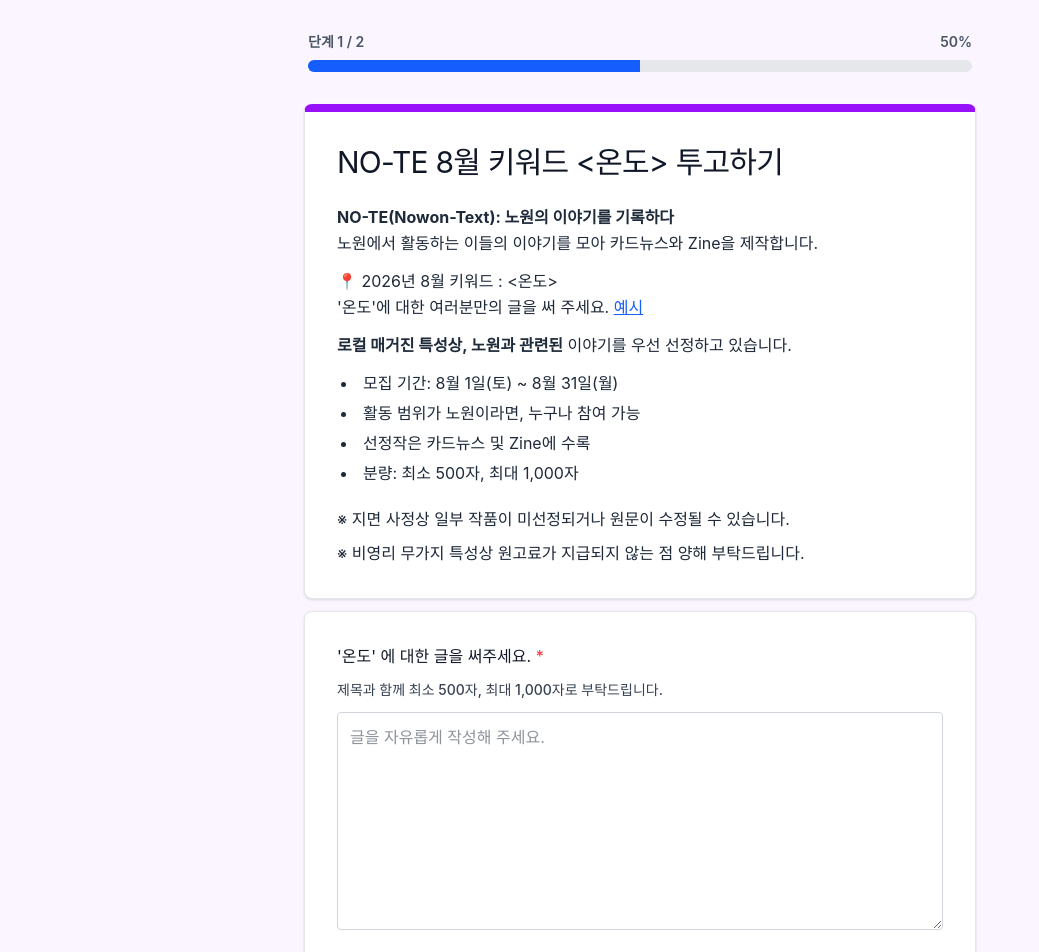
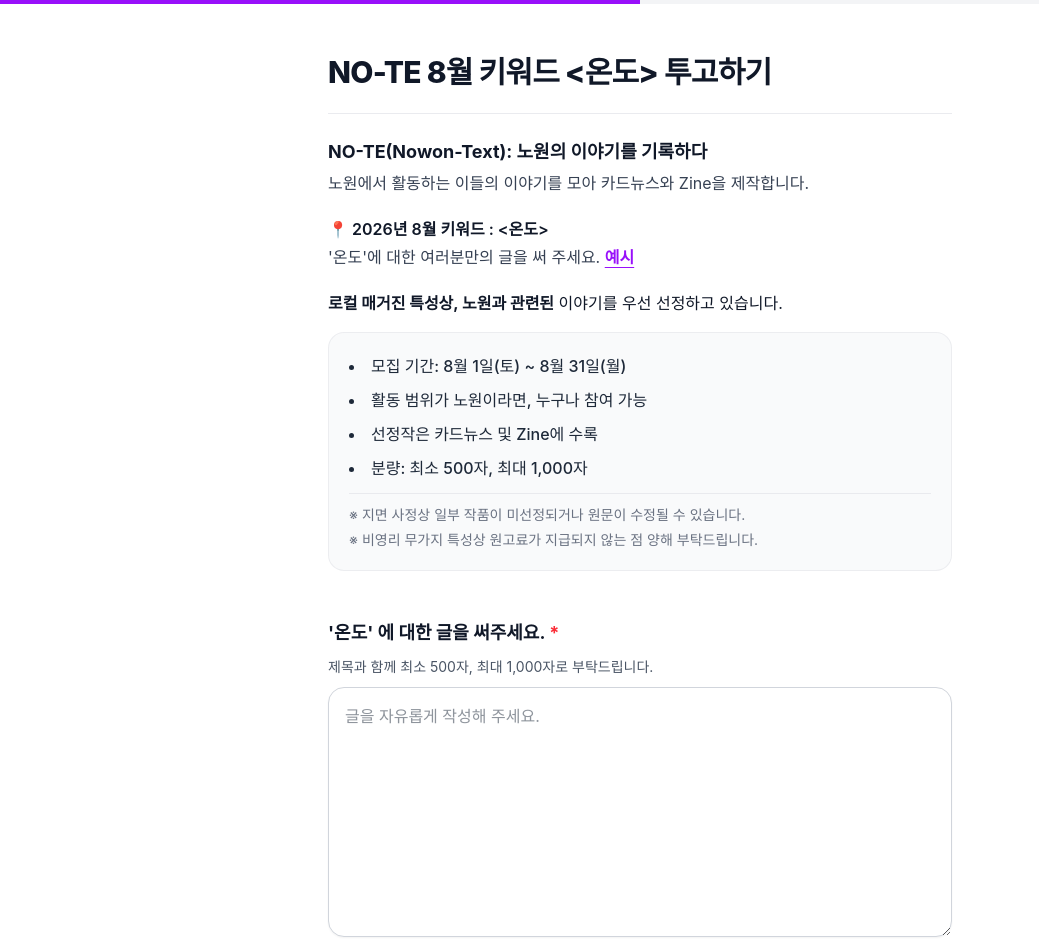
Before and after one commit to GoranKim0518/Aug_zine_form, a React (Vite) app: page / in a window 1280 px wide. Shown: the top 952 px of the page, without its empty margins (0-1039 px from the left). Built offline with nearby package versions, Linux system fonts and the light colour scheme; no server answers.

Commit message:
feat: apply tally type form design

```diff
--- a/src/App.jsx
+++ b/src/App.jsx
@@ -14,21 +14,16 @@ import {
 
 export default function App() {
   const [currentStep, setCurrentStep] = useState(1);
-
-  // LocalStorage 커스텀 훅 적용 (새로고침 시 데이터 유지)
   const [formData, setFormData, removeFormData] = useLocalStorage('submit_form_data', {});
-
   const [isSubmitting, setIsSubmitting] = useState(false);
   const [submitError, setSubmitError] = useState(null);
 
   const TOTAL_STEPS = 2;
 
-  // 1. 최초 접속 트래킹
   useEffect(() => {
     trackPageOpen();
   }, []);
 
-  // 2. 단계 이동 시 GTM DataLayer 이벤트 전송
   useEffect(() => {
     if (currentStep === 1) {
       trackStep1View();
@@ -37,7 +32,6 @@ export default function App() {
     }
   }, [currentStep]);
 
-  // 3. 작성 중 페이지 이탈(새로고침/탭 닫기) 방지 경고
   useEffect(() => {
     const handleBeforeUnload = (e) => {
       if (Object.keys(formData).length > 0 && currentStep <= TOTAL_STEPS) {
@@ -128,17 +122,14 @@ export default function App() {
   };
 
   return (
-    <main className="min-h-screen bg-purple-50 py-8 px-4 flex justify-center items-start">
-      <div className="w-full max-w-2xl space-y-3">
-        {/* ProgressBar 위치 조정:
-            독립 카드가 아니라 폼 컴포넌트 바로 위 상단에 미니멀하게 배치하여
-            전체 스크롤 길이를 줄이고 인지적 부담을 줄임 */}
-        {currentStep <= TOTAL_STEPS && (
-          <div className="px-1 mb-1">
-            <ProgressBar currentStep={currentStep} totalSteps={TOTAL_STEPS} />
-          </div>
-        )}
+    <main className="min-h-screen bg-white text-gray-900 antialiased selection:bg-purple-100">
+      {/* Sticky 프로그레스 바 */}
+      {currentStep <= TOTAL_STEPS && (
+        <ProgressBar currentStep={currentStep} totalSteps={TOTAL_STEPS} />
+      )}
 
+      {/* 모바일 화면 전체 너비 활용: px-4 (16px), py-6 (아이폰 13 해상도 기준 여백 비율) */}
+      <div className="w-full max-w-2xl mx-auto px-4 sm:px-6 py-6 sm:py-12 pb-16">
         {currentStep === 1 && (
           <Step1
             onNext={handleNextStep}
--- a/src/components/ProgressBar.jsx
+++ b/src/components/ProgressBar.jsx
@@ -2,14 +2,10 @@ export default function ProgressBar({ currentStep, totalSteps }) {
   const percentage = (currentStep / totalSteps) * 100;
 
   return (
-    <div className="w-full mb-8">
-      <div className="flex justify-between mb-2 text-sm font-semibold text-gray-600">
-        <span>단계 {currentStep} / {totalSteps}</span>
-        <span>{Math.round(percentage)}%</span>
-      </div>
-      <div className="w-full bg-gray-200 h-3 rounded-full overflow-hidden">
+    <div className="sticky top-0 left-0 w-full z-50 bg-white/80 backdrop-blur-md pt-[env(safe-area-inset-top)]">
+      <div className="w-full h-1 bg-gray-100">
         <div
-          className="bg-blue-600 h-full transition-all duration-300 ease-out"
+          className="bg-purple-600 h-full transition-all duration-300 ease-out"
           style={{ width: `${percentage}%` }}
         />
       </div>
--- a/src/components/Step1.jsx
+++ b/src/components/Step1.jsx
@@ -22,7 +22,6 @@ export default function Step1({ onNext, onUpdate, defaultValues }) {
     mode: 'onChange',
   });
 
-  // LocalStorage 등 외부 데이터가 최초에 동적으로 로드될 때 1회만 폼 값 동기화
   const isInitialized = useRef(false);
   useEffect(() => {
     if (!isInitialized.current && defaultValues?.content) {
@@ -35,12 +34,11 @@ export default function Step1({ onNext, onUpdate, defaultValues }) {
   const charCount = contentValue.length;
   const isValidLength = charCount >= 500 && charCount <= 1000;
 
-  // contentValue가 변경될 때만 부모에 업데이트 알림
   useEffect(() => {
     if (typeof onUpdate === 'function') {
       onUpdate({ content: contentValue });
     }
-  }, [contentValue]); // onUpdate는 부모에서 useCallback처리가 안 되어있을 수 있으므로 제거하거나 값만 추적
+  }, [contentValue]);
 
   const onSubmit = (data) => {
     if (isValidLength) {
@@ -56,52 +54,76 @@ export default function Step1({ onNext, onUpdate, defaultValues }) {
   };
 
   return (
-    <div className="max-w-2xl mx-auto space-y-3">
-      <form onSubmit={handleSubmit(onSubmit, onError)} className="space-y-3">
-        {/* 상단 메인 카드 */}
-        <div className="bg-white rounded-lg border border-gray-200 border-t-8 border-t-purple-600 p-6 sm:p-8 shadow-sm">
-          <h1 className="text-2xl sm:text-3xl font-normal text-gray-900 mb-6 tracking-tight">
+    <div className="max-w-2xl mx-auto">
+      <form onSubmit={handleSubmit(onSubmit, onError)} className="space-y-8 sm:space-y-10">
+
+        {/* 상단 메인 안내 영역 (타이틀 구분감 및 행간 최적화) */}
+        <div className="space-y-6">
+
+          {/* 1. 메인 타이틀: 굵기와 구분선으로 본문과 명확히 구별 */}
+          <div className="border-b border-gray-200/80 pb-5">
+            <h1 className="text-2xl sm:text-3xl font-extrabold tracking-tight text-gray-900 leading-snug">
               NO-TE 8월 키워드 &lt;온도&gt; 투고하기
             </h1>
-
-          <div className="text-sm sm:text-base text-gray-800 leading-relaxed space-y-3">
-            <div>
-              <b>NO-TE(Nowon-Text): 노원의 이야기를 기록하다</b><br />
-              노원에서 활동하는 이들의 이야기를 모아 카드뉴스와 Zine을 제작합니다.
           </div>
 
-            <div>
-              📍 2026년 8월 키워드 : &lt;온도&gt;<br />
+          {/* 2. 본문 설명 영역: 단락 간격(space-y-4)과 행간(leading-relaxed) 부여 */}
+          <div className="text-base sm:text-base text-gray-800 leading-relaxed space-y-4">
+
+            {/* 서브 섹션 1 */}
+            <div className="space-y-1">
+              <b className="block text-gray-900 font-bold text-base sm:text-lg">
+                NO-TE(Nowon-Text): 노원의 이야기를 기록하다
+              </b>
+              <p className="text-gray-700">
+                노원에서 활동하는 이들의 이야기를 모아 카드뉴스와 Zine을 제작합니다.
+              </p>
+            </div>
+
+            {/* 서브 섹션 2 */}
+            <div className="pt-1">
+              <span className="font-semibold text-gray-900">📍 2026년 8월 키워드 : &lt;온도&gt;</span>
+              <p className="pt-0.5 text-gray-700">
                 '온도'에 대한 여러분만의 글을 써 주세요.{' '}
-              <a href="#" title="에디터가 드리는 힌트!" className="text-blue-600 underline">
+                <a
+                  href="#"
+                  title="에디터가 드리는 힌트!"
+                  className="text-purple-600 font-semibold underline underline-offset-4 hover:text-purple-800 transition-colors"
+                >
                   예시
                 </a>
+              </p>
             </div>
 
-            <div>
+            {/* 서브 섹션 3 */}
+            <div className="pt-1 text-gray-900">
               <strong>로컬 매거진 특성상, 노원과 관련된</strong> 이야기를 우선 선정하고 있습니다.
             </div>
 
-            <ul className="list-disc list-inside space-y-1 pl-1">
+            {/* 안내 관련 박스 */}
+            <div className="p-4 sm:p-5 bg-gray-50/90 border border-gray-200/70 rounded-2xl space-y-3 mt-2">
+              <ul className="list-disc list-inside space-y-2 text-sm sm:text-base text-gray-800 font-medium leading-relaxed">
                 <li>모집 기간: 8월 1일(토) ~ 8월 31일(월)</li>
                 <li>활동 범위가 노원이라면, 누구나 참여 가능</li>
                 <li>선정작은 카드뉴스 및 Zine에 수록</li>
                 <li>분량: 최소 500자, 최대 1,000자</li>
               </ul>
 
-            <div className="space-y-2 pt-2">
+              <div className="space-y-1 pt-2.5 border-t border-gray-200/80 text-xs sm:text-sm text-gray-500 leading-normal">
                 <p>※ 지면 사정상 일부 작품이 미선정되거나 원문이 수정될 수 있습니다.</p>
                 <p>※ 비영리 무가지 특성상 원고료가 지급되지 않는 점 양해 부탁드립니다.</p>
               </div>
             </div>
+
+          </div>
         </div>
 
         {/* 입력 카드 영역 */}
-        <div className="bg-white rounded-lg border border-gray-200 p-6 sm:p-8 shadow-sm space-y-3">
-          <label htmlFor="content-input" className="block text-base font-normal text-gray-900">
+        <div className="space-y-2.5 pt-2">
+          <label htmlFor="content-input" className="block text-base sm:text-lg font-bold text-gray-900">
             '온도' 에 대한 글을 써주세요. <span className="text-red-500">*</span>
           </label>
-          <div className="text-xs sm:text-sm text-gray-700 font-medium">
+          <div className="text-sm text-gray-600">
             제목과 함께 최소 500자, 최대 1,000자로 부탁드립니다.
           </div>
 
@@ -114,29 +136,29 @@ export default function Step1({ onNext, onUpdate, defaultValues }) {
             })}
             onFocus={() => trackFieldFocus('content', 1)}
             onBlur={() => trackFieldBlur('content', 1, charCount > 0)}
-            rows={8}
+            rows={9}
             placeholder="글을 자유롭게 작성해 주세요."
-            className="w-full p-3 text-sm sm:text-base text-gray-800 bg-white border border-gray-300 rounded focus:outline-none focus:border-purple-600 focus:ring-1 focus:ring-purple-600 transition-colors resize-y"
+            className="w-full p-4 text-base text-gray-800 bg-white border border-gray-300 rounded-2xl focus:outline-none focus:border-purple-600 focus:ring-2 focus:ring-purple-600/20 transition-all resize-y shadow-xs"
           />
 
-          <div className="flex justify-between items-center text-xs sm:text-sm pt-1">
+          <div className="flex justify-between items-center text-sm pt-0.5">
             <div>
               <ErrorMessage message={errors.content?.message} />
             </div>
-            <div className={`font-normal ${!isValidLength ? 'text-gray-400' : 'text-purple-600'}`}>
+            <div className={`font-mono text-xs sm:text-sm ${!isValidLength ? 'text-gray-400' : 'text-purple-600 font-bold'}`}>
               {charCount} / 1000자 (최소 500자)
             </div>
           </div>
         </div>
 
         {/* 하단 버튼 */}
-        <div className="flex justify-end items-center pt-2">
+        <div className="pt-2">
           <button
             type="submit"
             disabled={!isValidLength}
-            className={`px-6 py-2.5 rounded font-medium text-sm transition-colors ${
+            className={`w-full sm:w-auto sm:ml-auto flex items-center justify-center min-h-12.5 px-8 py-3 rounded-xl font-bold text-base transition-all duration-200 ${
               isValidLength
-                ? 'bg-purple-600 text-white hover:bg-purple-700 shadow-sm cursor-pointer'
+                ? 'bg-purple-600 text-white hover:bg-purple-700 active:scale-[0.99] shadow-md cursor-pointer'
                 : 'bg-gray-200 text-gray-400 cursor-not-allowed'
             }`}
           >
--- a/src/components/Step2.jsx
+++ b/src/components/Step2.jsx
@@ -32,7 +32,6 @@ export default function Step2({
     mode: 'onChange',
   });
 
-  // 무한 리렌더링 방지: 최초 1회만 reset
   const isInitialized = useRef(false);
   useEffect(() => {
     if (!isInitialized.current && defaultValues && Object.keys(defaultValues).length > 0) {
@@ -67,25 +66,25 @@ export default function Step2({
   };
 
   return (
-    <div className="max-w-2xl mx-auto space-y-3">
-      <form onSubmit={handleSubmit(onSubmit, onError)} className="space-y-3">
-        {/* 구글 폼 섹션 2 안내 카드 (뱃지 제거 및 슬림 패딩 적용) */}
-        <div className="bg-white rounded-lg border border-gray-200 p-5 sm:p-6 shadow-sm space-y-1.5">
-          <h1 className="text-base text-gray-900 font-normal leading-relaxed">
+    <div className="max-w-2xl mx-auto">
+      <form onSubmit={handleSubmit(onSubmit, onError)} className="space-y-6 sm:space-y-8">
+        {/* 구글 폼 섹션 2 안내 카드 */}
+        <div className="space-y-1 border-b border-gray-200/80 pb-4">
+          <h1 className="text-base sm:text-lg text-gray-900 font-bold leading-relaxed">
             Zine(매거진)과 인스타그램 카드뉴스 제작에 필요한 정보들을 위한 페이지입니다.
           </h1>
-          <p className="text-xs sm:text-sm text-gray-600 leading-relaxed">
+          <p className="text-sm text-gray-600 leading-relaxed">
             Zine·카드뉴스 제작용으로만 활용되며, 배포 완료 후 즉시 폐기됩니다.
           </p>
         </div>
 
         {/* 1. 필명 및 소개 */}
-        <div className="bg-white rounded-lg border border-gray-200 p-6 sm:p-8 shadow-sm space-y-3">
-          <label htmlFor="bio-input" className="block text-base font-normal text-gray-900">
+        <div className="space-y-1.5">
+          <label htmlFor="bio-input" className="block text-base font-bold text-gray-900">
             필명 및 한줄소개 <span className="text-red-500">*</span>
           </label>
 
-          <div className="text-xs sm:text-sm text-gray-700 font-medium leading-relaxed">
+          <div className="text-sm text-gray-600 leading-relaxed">
             글과 함께 게재할 필명을 남겨주세요. 본명과 닉네임 모두 가능합니다.
           </div>
 
@@ -98,18 +97,18 @@ export default function Step2({
             onFocus={() => trackFieldFocus('bio', 2)}
             onBlur={(e) => trackFieldBlur('bio', 2, e.target.value.length > 0)}
             placeholder="예: 노유캐 / 일상의 순간을 기록합니다."
-            className="w-full p-3 text-sm sm:text-base text-gray-800 bg-white border border-gray-300 rounded focus:outline-none focus:border-purple-600 focus:ring-1 focus:ring-purple-600 transition-colors"
+            className="w-full h-12 px-3.5 text-base text-gray-800 bg-white border border-gray-300 rounded-xl focus:outline-none focus:border-purple-600 focus:ring-2 focus:ring-purple-600/20 transition-all shadow-xs"
           />
           <ErrorMessage message={errors.bio?.message} />
         </div>
 
         {/* 2. 전화번호 (선택 항목) */}
-        <div className="bg-white rounded-lg border border-gray-200 p-6 sm:p-8 shadow-sm space-y-3">
-          <label htmlFor="phone-input" className="block text-base font-normal text-gray-900">
+        <div className="space-y-1.5">
+          <label htmlFor="phone-input" className="block text-base font-bold text-gray-900">
             전화번호 <span className="text-gray-500 font-normal">(선택)</span>
           </label>
 
-          <div className="text-xs sm:text-sm text-gray-700 font-medium leading-relaxed">
+          <div className="text-sm text-gray-600 leading-relaxed">
             투고 결과 안내 및 Zine 수령을 위한 연락처입니다. (접수 후 20일 이내 안내)
           </div>
 
@@ -127,18 +126,18 @@ export default function Step2({
             onFocus={() => trackFieldFocus('phone', 2)}
             onBlur={(e) => trackFieldBlur('phone', 2, e.target.value.length > 0)}
             placeholder="010-1234-5678"
-            className="w-full p-3 text-sm sm:text-base text-gray-800 bg-white border border-gray-300 rounded focus:outline-none focus:border-purple-600 focus:ring-1 focus:ring-purple-600 transition-colors"
+            className="w-full h-12 px-3.5 text-base text-gray-800 bg-white border border-gray-300 rounded-xl focus:outline-none focus:border-purple-600 focus:ring-2 focus:ring-purple-600/20 transition-all shadow-xs"
           />
           <ErrorMessage message={errors.phone?.message} />
         </div>
 
         {/* 3. 인스타그램 계정 */}
-        <div className="bg-white rounded-lg border border-gray-200 p-6 sm:p-8 shadow-sm space-y-3">
-          <label htmlFor="instagram-input" className="block text-base font-normal text-gray-900">
+        <div className="space-y-1.5">
+          <label htmlFor="instagram-input" className="block text-base font-bold text-gray-900">
             인스타그램 계정 <span className="text-gray-500 font-normal">(선택)</span>
           </label>
 
-          <div className="text-xs sm:text-sm text-gray-700 font-medium leading-relaxed">
+          <div className="text-sm text-gray-600 leading-relaxed">
             적어주신 분에 한하여, 인스타그램 카드뉴스와 Zine에 필명과 함께 게재됩니다.
           </div>
 
@@ -151,39 +150,50 @@ export default function Step2({
             onFocus={() => trackFieldFocus('instagram', 2)}
             onBlur={(e) => trackFieldBlur('instagram', 2, e.target.value.length > 0)}
             placeholder="@username"
-            className="w-full p-3 text-sm sm:text-base text-gray-800 bg-white border border-gray-300 rounded focus:outline-none focus:border-purple-600 focus:ring-1 focus:ring-purple-600 transition-colors"
+            className="w-full h-12 px-3.5 text-base text-gray-800 bg-white border border-gray-300 rounded-xl focus:outline-none focus:border-purple-600 focus:ring-2 focus:ring-purple-600/20 transition-all shadow-xs"
           />
         </div>
 
         {/* 4. 유입 경로 */}
-        <div className="bg-white rounded-lg border border-gray-200 p-6 sm:p-8 shadow-sm space-y-3">
-          <label className="block text-base font-normal text-gray-900">
+        <div className="space-y-2.5">
+          <label className="block text-base font-bold text-gray-900">
             유입 경로 <span className="text-red-500">*</span>
           </label>
-          <div className="space-y-2.5 pt-1">
-            {['인스타그램', '지인 추천', '에브리타임', '기타'].map((option) => (
-              <label key={option} className="flex items-center space-x-3 cursor-pointer">
+
+          <div className="grid grid-cols-2 gap-2">
+            {['인스타그램', '지인 추천', '에브리타임', '기타'].map((option) => {
+              const isChecked = selectedSource === option;
+              return (
+                <label
+                  key={option}
+                  className={`flex items-center justify-center h-12 px-3 rounded-xl border text-sm sm:text-base font-medium cursor-pointer transition-all active:scale-[0.98] select-none ${
+                    isChecked
+                      ? 'border-purple-600 bg-purple-50 text-purple-700 font-bold shadow-xs'
+                      : 'border-gray-200 bg-white text-gray-800 hover:border-gray-300'
+                  }`}
+                >
                   <input
                     type="radio"
                     value={option}
                     {...register('source', { required: '알게 된 경로를 선택해 주세요.' })}
-                  className="w-4 h-4 text-purple-600 border-gray-300 focus:ring-purple-500 cursor-pointer"
+                    className="sr-only"
                   />
-                <span className="text-gray-800 text-sm sm:text-base">{option}</span>
+                  <span>{option}</span>
                 </label>
-            ))}
+              );
+            })}
           </div>
           <ErrorMessage message={errors.source?.message} />
 
           {selectedSource === '기타' && (
-            <div className="pt-2">
+            <div className="pt-1">
               <input
                 type="text"
                 {...register('sourceCustom', {
                   required: selectedSource === '기타' ? '알게 된 경로를 입력해 주세요.' : false,
                 })}
                 placeholder="알게 된 경로를 직접 입력해 주세요."
-                className="w-full p-3 text-sm sm:text-base text-gray-800 bg-white border border-gray-300 rounded focus:outline-none focus:border-purple-600 focus:ring-1 focus:ring-purple-600 transition-colors"
+                className="w-full h-12 px-3.5 text-base text-gray-800 bg-white border border-gray-300 rounded-xl focus:outline-none focus:border-purple-600 focus:ring-2 focus:ring-purple-600/20 transition-all shadow-xs"
               />
               <ErrorMessage message={errors.sourceCustom?.message} />
             </div>
@@ -192,7 +202,7 @@ export default function Step2({
 
         {/* 에러 박스 */}
         {submitError && (
-          <div className="p-4 bg-red-50 border border-red-200 rounded-lg text-red-600 text-sm font-medium leading-relaxed">
+          <div className="p-3.5 bg-red-50 border border-red-200 rounded-xl text-red-600 text-sm font-medium leading-relaxed">
             {submitError}
           </div>
         )}
@@ -203,14 +213,14 @@ export default function Step2({
             type="button"
             onClick={onPrev}
             disabled={isSubmitting}
-            className="px-6 py-2.5 rounded font-medium text-sm bg-gray-100 text-gray-700 hover:bg-gray-200 transition-colors cursor-pointer disabled:opacity-50"
+            className="flex-1 sm:flex-none min-h-12.5 px-6 py-3 rounded-xl font-bold text-sm bg-gray-100 text-gray-700 hover:bg-gray-200 transition-colors cursor-pointer disabled:opacity-50"
           >
             이전
           </button>
           <button
             type="submit"
             disabled={isSubmitting}
-            className="px-6 py-2.5 rounded font-medium text-sm bg-purple-600 text-white hover:bg-purple-700 transition-colors shadow-sm cursor-pointer disabled:bg-purple-300"
+            className="flex-2 sm:flex-none min-h-12.5 px-8 py-3 rounded-xl font-bold text-base bg-purple-600 text-white hover:bg-purple-700 active:scale-[0.99] transition-all shadow-md cursor-pointer disabled:bg-purple-300"
           >
             {isSubmitting ? '제출 중...' : '최종 제출하기'}
           </button>
--- a/src/components/Step3.jsx
+++ b/src/components/Step3.jsx
@@ -1,13 +1,12 @@
 export default function Step3({ onReset }) {
   return (
-    <div className="max-w-2xl mx-auto space-y-3">
-      {/* 제출 완료 카드 */}
-      <div className="bg-white rounded-lg border border-gray-200 border-t-8 border-t-purple-600 p-6 sm:p-8 shadow-sm space-y-4">
-        <h1 className="text-2xl sm:text-3xl font-normal text-gray-900 tracking-tight">
+    <div className="max-w-2xl mx-auto space-y-6 py-4">
+      <div className="space-y-5">
+        <h1 className="text-2xl sm:text-3xl font-bold text-gray-900 tracking-tight">
           투고 원고 접수 완료
         </h1>
 
-        <div className="text-sm sm:text-base text-gray-800 leading-relaxed space-y-3">
+        <div className="text-base text-gray-800 leading-relaxed space-y-4 p-5 bg-gray-50 border border-gray-100 rounded-2xl">
           <p>
             소중한 투고 감사드립니다! 연락처를 남겨주신 분께는 8월 중 진행 안내를 드릴 예정입니다.
           </p>
@@ -17,16 +16,16 @@ export default function Step3({ onReset }) {
             카드뉴스와 Zine 제작에 활용됩니다.
           </p>
 
-          <p className="text-purple-700 font-medium">
+          <p className="text-purple-700 font-semibold text-base">
             📧 weare@nycast.net
           </p>
         </div>
 
-        <div className="pt-4 border-t border-gray-100">
+        <div className="pt-2">
           <button
             type="button"
             onClick={onReset}
-            className="text-sm text-purple-600 underline font-normal hover:text-purple-800 transition-colors cursor-pointer"
+            className="text-sm text-purple-600 underline font-medium hover:text-purple-800 transition-colors cursor-pointer"
           >
             다른 응답 제출하기
           </button>
```
Also changed, not shown: 4 other files (tests, documents, lock files or other folders). Lines whose indentation alone changed are shown as unchanged.
